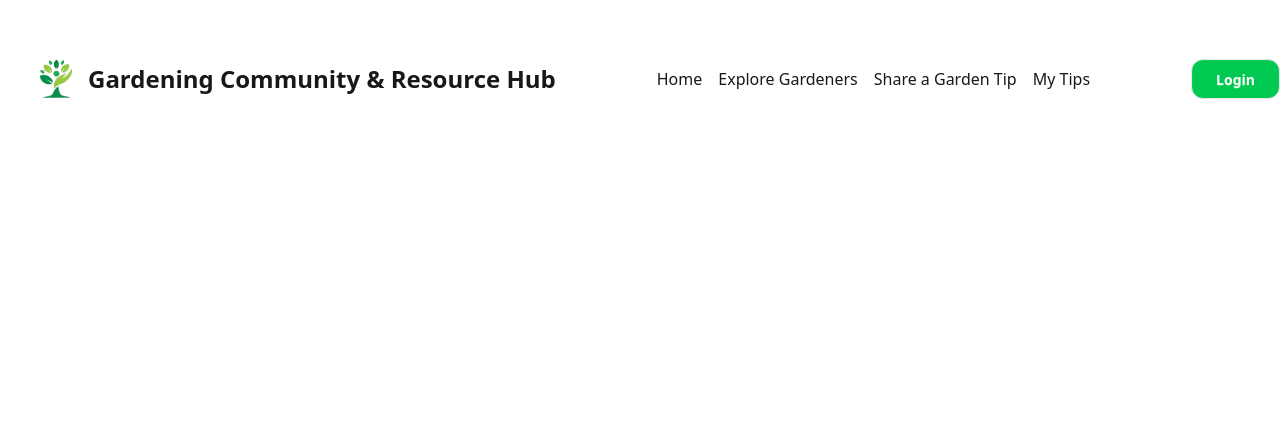
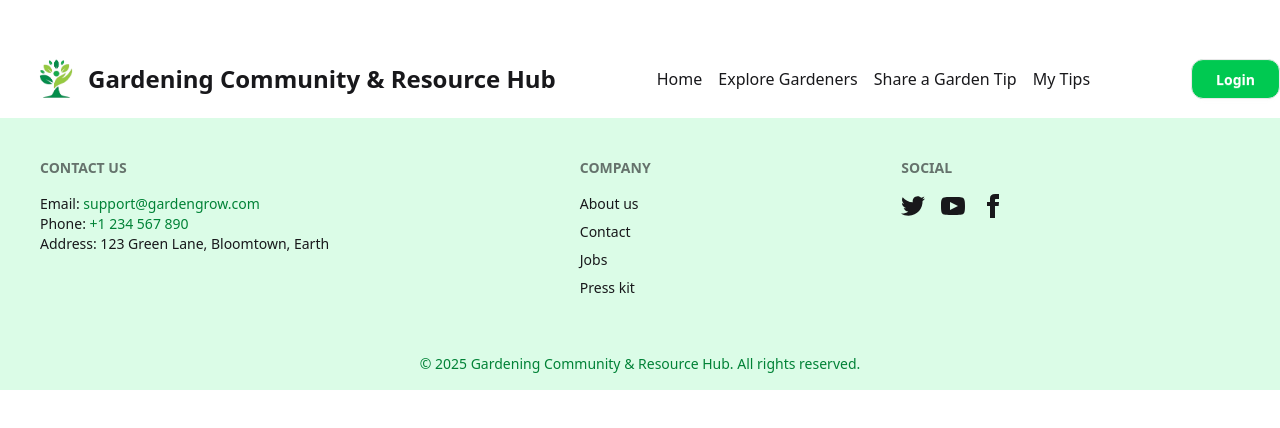
Before and after one commit to iftakhersifat/gardening-community-client, a React (Vite) app: page / in a window 1280 px wide. Shown: the top 428 px of the page. Built offline with nearby package versions, Linux system fonts and the light colour scheme.

Commit message:
added footer section

```diff
--- a/src/Components/Root/Footer.jsx
+++ b/src/Components/Root/Footer.jsx
@@ -2,9 +2,67 @@
 
 const Footer = () => {
     return (
-        <div>
+        <div className='bg-green-100'>
+            <footer className="footer container mx-auto sm:footer-horizontal text-base-content p-10">
+  <nav>
+    <h6 className="footer-title">Contact Us</h6>
+    <div>
+      <p>Email: <a href="mailto:support@gardengrow.com" class="text-green-700 hover:underline">support@gardengrow.com</a></p>
+      <p>Phone: <a href="tel:+1234567890" class="text-green-700 hover:underline">+1 234 567 890</a></p>
+      <p>Address: 123 Green Lane, Bloomtown, Earth</p>
+    </div>
+  </nav>
+  <nav>
+    <h6 className="footer-title">Company</h6>
+    <a className="link link-hover">About us</a>
+    <a className="link link-hover">Contact</a>
+    <a className="link link-hover">Jobs</a>
+    <a className="link link-hover">Press kit</a>
+  </nav>
+  <nav>
+    <h6 className="footer-title">Social</h6>
+    <div className="grid grid-flow-col gap-4">
+      <a>
+        <svg
+          xmlns="http://www.w3.org/2000/svg"
+          width="24"
+          height="24"
+          viewBox="0 0 24 24"
+          className="fill-current">
+          <path
+            d="M24 4.557c-.883.392-1.832.656-2.828.775 1.017-.609 1.798-1.574 2.165-2.724-.951.564-2.005.974-3.127 1.195-.897-.957-2.178-1.555-3.594-1.555-3.179 0-5.515 2.966-4.797 6.045-4.091-.205-7.719-2.165-10.148-5.144-1.29 2.213-.669 5.108 1.523 6.574-.806-.026-1.566-.247-2.229-.616-.054 2.281 1.581 4.415 3.949 4.89-.693.188-1.452.232-2.224.084.626 1.956 2.444 3.379 4.6 3.419-2.07 1.623-4.678 2.348-7.29 2.04 2.179 1.397 4.768 2.212 7.548 2.212 9.142 0 14.307-7.721 13.995-14.646.962-.695 1.797-1.562 2.457-2.549z"></path>
+        </svg>
+      </a>
+      <a>
+        <svg
+          xmlns="http://www.w3.org/2000/svg"
+          width="24"
+          height="24"
+          viewBox="0 0 24 24"
+          className="fill-current">
+          <path
+            d="M19.615 3.184c-3.604-.246-11.631-.245-15.23 0-3.897.266-4.356 2.62-4.385 8.816.029 6.185.484 8.549 4.385 8.816 3.6.245 11.626.246 15.23 0 3.897-.266 4.356-2.62 4.385-8.816-.029-6.185-.484-8.549-4.385-8.816zm-10.615 12.816v-8l8 3.993-8 4.007z"></path>
+        </svg>
+      </a>
+      <a>
+        <svg
+          xmlns="http://www.w3.org/2000/svg"
+          width="24"
+          height="24"
+          viewBox="0 0 24 24"
+          className="fill-current">
+          <path
+            d="M9 8h-3v4h3v12h5v-12h3.642l.358-4h-4v-1.667c0-.955.192-1.333 1.115-1.333h2.885v-5h-3.808c-3.596 0-5.192 1.583-5.192 4.615v3.385z"></path>
+        </svg>
+      </a>
+    </div>
+  </nav>
+</footer>
+<div class="text-center text-sm text-green-700 p-4">
+    &copy; 2025 Gardening Community & Resource Hub. All rights reserved.
+  </div>
+        </div>
 
-        </div>
     );
 };
 
```
